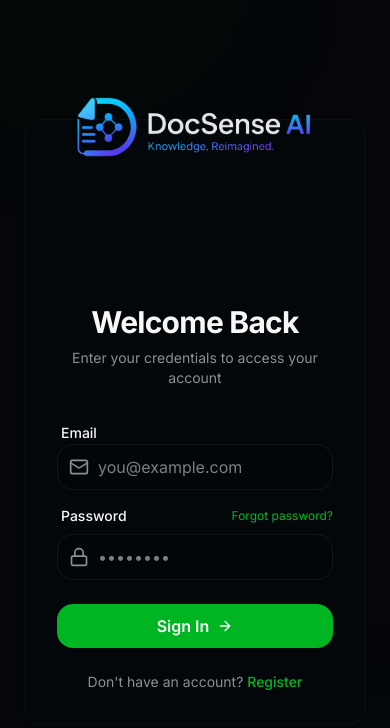
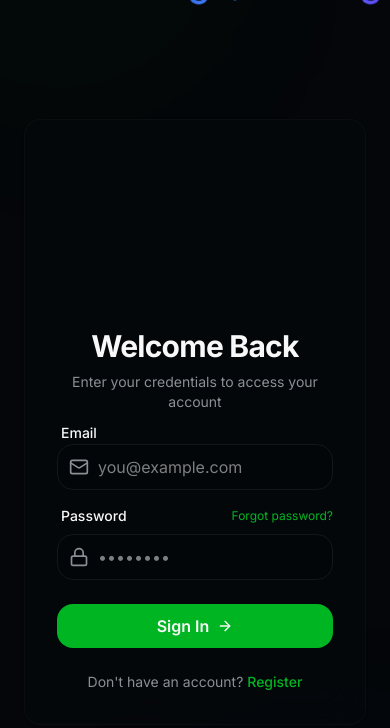
Before and after one commit to Ramkrishna45/DocSense-AI, a Next.js app in the folder frontend/: page /login in a window 390 px wide. Shown: the top 728 px of the page. Built offline with nearby package versions, Linux system fonts and the light colour scheme; no server answers.

Commit message:
UI: Apply massive responsive scaling using absolute positioning to force SVG logo to occupy full container width

```diff
--- a/frontend/src/app/(auth)/login/page.tsx
+++ b/frontend/src/app/(auth)/login/page.tsx
@@ -52,12 +52,12 @@ export default function LoginPage() {
       transition={{ duration: 0.5, ease: [0.22, 1, 0.36, 1] }}
       className="glass-card rounded-2xl p-8 shadow-2xl border border-white/10 dark:border-white/5 backdrop-blur-xl bg-white/50 dark:bg-black/50"
     >
-      <div className="mb-8 text-center flex flex-col items-center">
-        <div className="h-32 w-full flex items-center justify-center mb-4">
-          <img src="/trans-logo.svg" alt="DocSense Logo" className="h-40 w-auto object-contain scale-150" />
+      <div className="mb-2 text-center flex flex-col items-center">
+        <div className="w-full h-36 flex items-center justify-center mb-4 relative">
+          <img src="/trans-logo.svg" alt="DocSense Logo" className="w-[120%] max-w-[120%] h-auto object-contain scale-[2.5] absolute" />
         </div>
-        <h1 className="text-3xl font-bold tracking-tight text-foreground mb-2 mt-2">Welcome Back</h1>
-        <p className="text-muted-foreground text-sm">Enter your credentials to access your account</p>
+        <h1 className="text-3xl font-bold tracking-tight text-foreground mb-2 mt-4 relative z-10">Welcome Back</h1>
+        <p className="text-muted-foreground text-sm relative z-10">Enter your credentials to access your account</p>
       </div>
 
       <motion.form
--- a/frontend/src/components/layout/Sidebar.tsx
+++ b/frontend/src/components/layout/Sidebar.tsx
@@ -20,8 +20,8 @@ export default function Sidebar() {
 
   return (
     <aside className="w-64 hidden md:flex flex-col h-full border-r border-border/50 glass">
-      <div className="p-6 flex items-center h-24">
-        <img src="/trans-logo.svg" alt="DocSense Logo" className="h-20 w-auto object-contain scale-[2] origin-left ml-2" />
+      <div className="p-6 flex items-center h-28 relative overflow-hidden">
+        <img src="/trans-logo.svg" alt="DocSense Logo" className="w-[150%] max-w-[150%] h-auto object-contain absolute -left-4 scale-[2]" />
       </div>
 
       <nav className="flex-1 px-4 py-4 space-y-1 overflow-y-auto">
```
